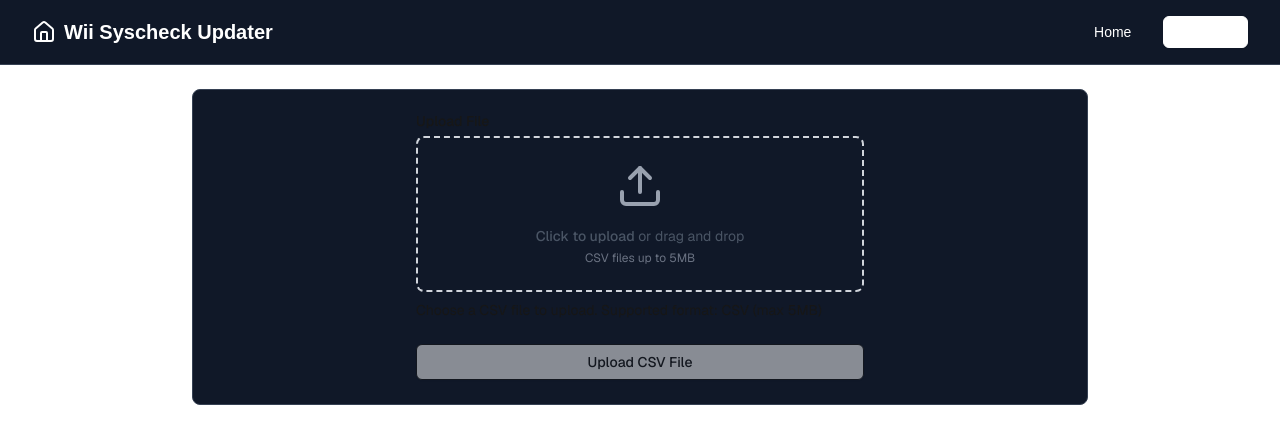
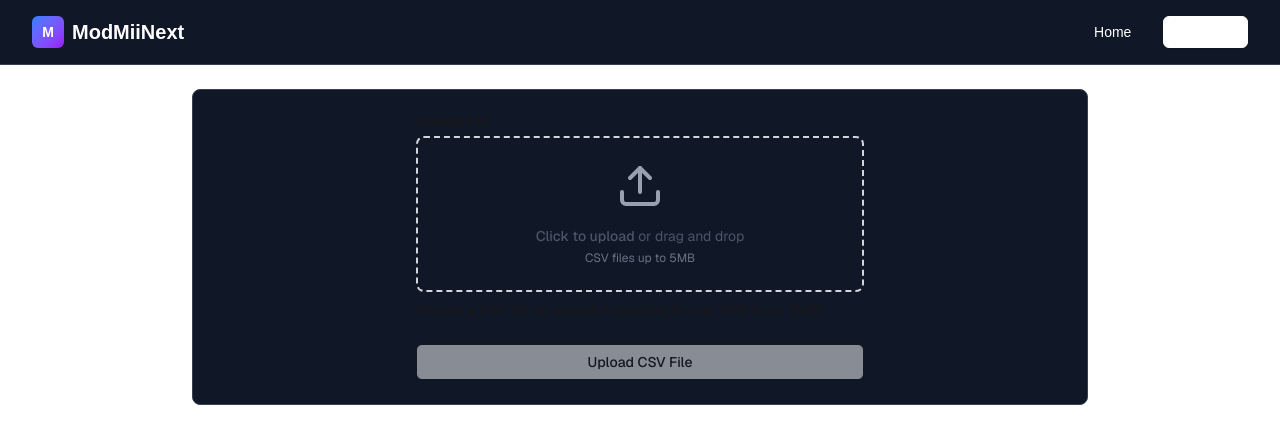
Before and after one commit to jmischler72/mod-mii-next, a Next.js app: page / in a window 1280 px wide. Shown: the top 444 px of the page. Built offline with nearby package versions, Linux system fonts and the light colour scheme.

Commit message:
fix: rename navbar

```diff
--- a/src/components/navbar.tsx
+++ b/src/components/navbar.tsx
@@ -12,8 +12,10 @@
 					{/* Logo/Brand */}
 					<div className='flex items-center'>
 						<Link href='/' className='flex items-center space-x-2'>
-							<Home className='h-6 w-6 text-white' />
-							<span className='text-xl font-bold text-white'>Wii Syscheck Updater</span>
+							<div className='flex h-8 w-8 items-center justify-center rounded-md bg-gradient-to-br from-blue-500 to-purple-600'>
+								<span className='text-sm font-bold text-white'>M</span>
+							</div>
+							<span className='text-xl font-bold text-white'>ModMiiNext</span>
 						</Link>
 					</div>
 
```
